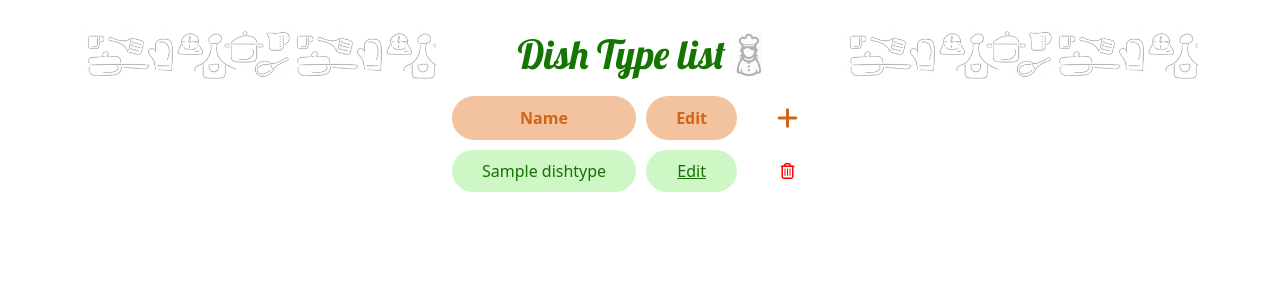
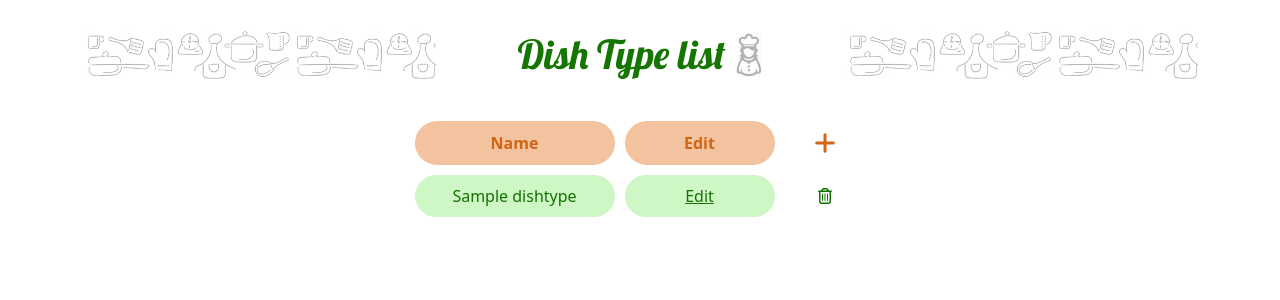
Before and after one commit to Iago-pixel/kitchen-service-mate, a Django app: page /dish-types/ in a window 1280 px wide. Shown: the part 106-406 px from the top of the page. Run offline with Django 5.2, Linux system fonts and the light colour scheme; a user stored in the database is signed in; tables that the repository leaves empty hold one stand-in row (values such as "Sample post"); some libraries are stand-ins or nearby versions.

Commit message:
fix: add margin to header divs and improve table column widths for better layout

```diff
--- a/templates/menu/cook_list.html
+++ b/templates/menu/cook_list.html
@@ -2,7 +2,7 @@
 {% load static %}
 
 {% block content %}
-  <div class="d-flex justify-content-evenly">
+  <div class="d-flex justify-content-evenly" style="margin-bottom: 25px;">
     <img class="hidden-in-tablet" src="{% static 'img/list_title_img.png' %}" alt="" height="50px">
     <h1 class="d-flex align-items-center" style="font-family: var(--font-title); color: var(--font-green);">Cook list <img style="margin-left: 10px;" src="{% static 'img/cook_img.png' %}" alt="" height="45px"></h1>
     <img class="hidden-in-tablet" src="{% static 'img/list_title_img.png' %}" alt="" height="50px">
--- a/templates/menu/dishtype_list.html
+++ b/templates/menu/dishtype_list.html
@@ -2,15 +2,15 @@
 {% load static %}
 
 {% block content %}
-  <div class="d-flex justify-content-evenly">
+  <div class="d-flex justify-content-evenly" style="margin-bottom: 25px;">
     <img class="hidden-in-tablet" src="{% static 'img/list_title_img.png' %}" alt="" height="50px">
     <h1 class="d-flex align-items-center" style="font-family: var(--font-title); color: var(--font-green);">Dish Type list <img style="margin-left: 10px;" src="{% static 'img/cook_img.png' %}" alt="" height="45px"></h1>
     <img class="hidden-in-tablet" src="{% static 'img/list_title_img.png' %}" alt="" height="50px">
   </div>
   <table class="mx-auto">
     <tr>
-      <th>Name</th>
-      <th>Edit</th>
+      <th style="width: 200px;">Name</th>
+      <th style="width: 150px;">Edit</th>
       <th class="bg-transparent">
         <a class="add-link" href="{% url 'menu:dish-type-create' %}"><i class="fa-solid fa-plus"></i></a>
       </th>
@@ -22,7 +22,7 @@
           <a href="{% url 'menu:dish-type-update' dishtype.pk %}" class="view-link">Edit</a>
         </td>
         <td class="bg-transparent">
-          <a href="{% url 'menu:dish-type-delete' dishtype.pk %}" style="color: red"><i class="fa-regular fa-trash-can"></i></a>
+          <a href="{% url 'menu:dish-type-delete' dishtype.pk %}" class="view-link"><i class="fa-regular fa-trash-can"></i></a>
         </td>
       </tr>
     {% empty %}
```
Also changed, not shown: templates/menu/ingredient_list.html (+4 -4 lines).
